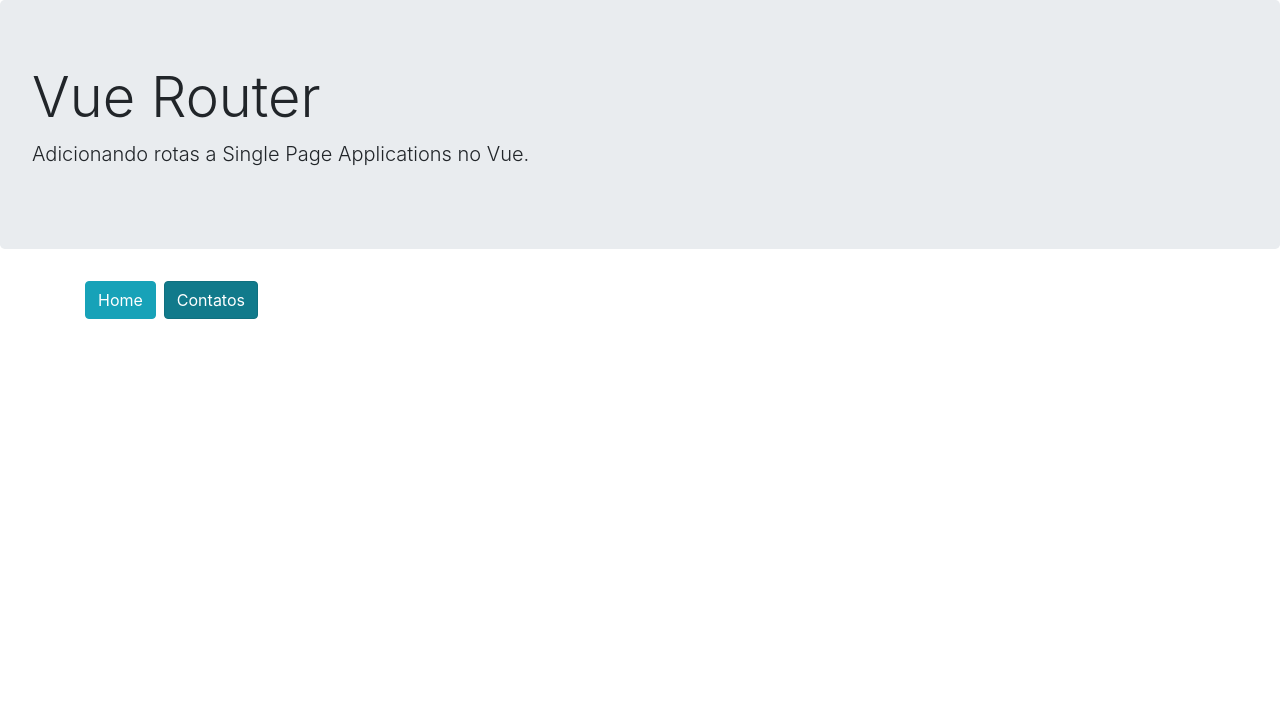
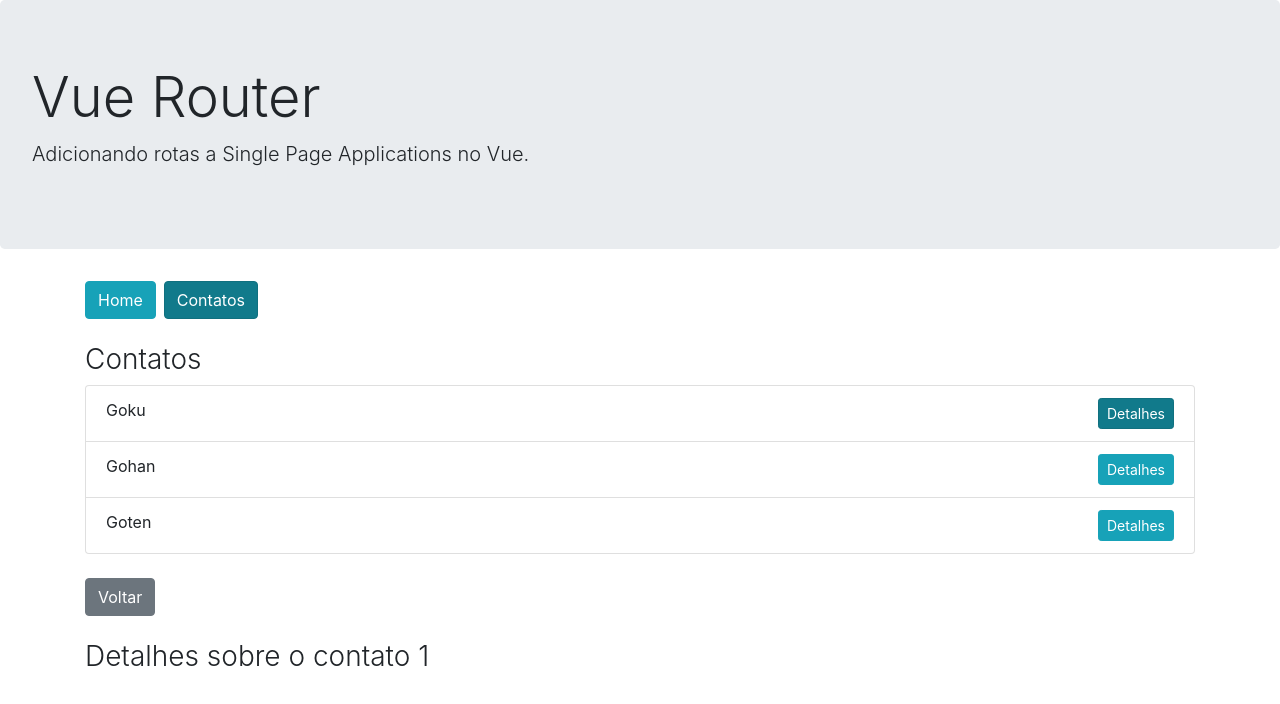
Before and after one commit to luanacassiaf/vuejs-course, a Vue app in the folder Vue Router/vue-routes/: page /contatos/1 in a window 1280 px wide. Shown: the top 704 px of the page. Built offline with nearby package versions, Linux system fonts and the light colour scheme.

Commit message:
Rotas dinâmicas

```diff
--- a/Vue Router/vue-routes/src/components/contatos/ContatosListaItem.vue
+++ b/Vue Router/vue-routes/src/components/contatos/ContatosListaItem.vue
@@ -1,7 +1,12 @@
 <template>
   <li>
     <span>{{ contato.nome }}</span>
-		<button class="btn btn-info btn-sm float-right">Detalhes</button>
+    <router-link
+      :to="`/contatos/${contato.id}`"
+      class="btn btn-info btn-sm float-right"
+    >
+      Detalhes
+    </router-link>
   </li>
 </template>
 
@@ -10,8 +15,8 @@
   props: {
     contato: {
       type: Object,
-			required: true
-		}
+      required: true,
     },
-}
+  },
+};
 </script>
--- /dev/null
+++ b/Vue Router/vue-routes/src/views/contatos/ContatoDetalhes.vue
@@ -0,0 +1,25 @@
+<template>
+  <h3 class="font-weight-light">Detalhes sobre o contato {{ id }}</h3>
+</template>
+
+<script>
+export default {
+  data() {
+    return {
+      id: this.$route.params.id,
+    };
+  },
+  // watch: {
+  // 	'$route'(to) {
+  // 		this.id = to.params.id
+  // 	}
+  // },
+  beforeRouteUpdate(to, from, next) {
+    this.id = to.params.id;
+    next();
+  },
+  created() {
+    console.log("Parâmetros da rota: ", this.$route.params);
+  },
+};
+</script>
--- a/Vue Router/vue-routes/src/views/contatos/Contatos.vue
+++ b/Vue Router/vue-routes/src/views/contatos/Contatos.vue
@@ -1,16 +1,16 @@
 <template>
-<div>
-		<contatos-lista/>
-</div>
+  <div>
+    <contatos-lista />
+    <router-view></router-view>
+  </div>
 </template>
 
 <script>
-
-import ContatosLista from '../../components/contatos/ContatosLista.vue'
+import ContatosLista from "../../components/contatos/ContatosLista.vue";
 
 export default {
-	components: {
-		ContatosLista
-	}
-}
+  components: {
+    ContatosLista,
+  },
+};
 </script>
--- /dev/null
+++ b/Vue Router/vue-routes/src/views/contatos/ContatosHome.vue
@@ -0,0 +1,6 @@
+<template>
+  <div>
+    <h3 class="font-weight-light">Página inicial da lista de contatos</h3>
+    <p>Seção destinada para visualizar detalhes e edição dos contatos.</p>
+  </div>
+</template>
```
Also changed, not shown: Vue Router/vue-routes/src/App.vue (+4 -10 lines), Vue Router/vue-routes/src/router.js (+10 -3 lines). Lines whose indentation alone changed are shown as unchanged.
